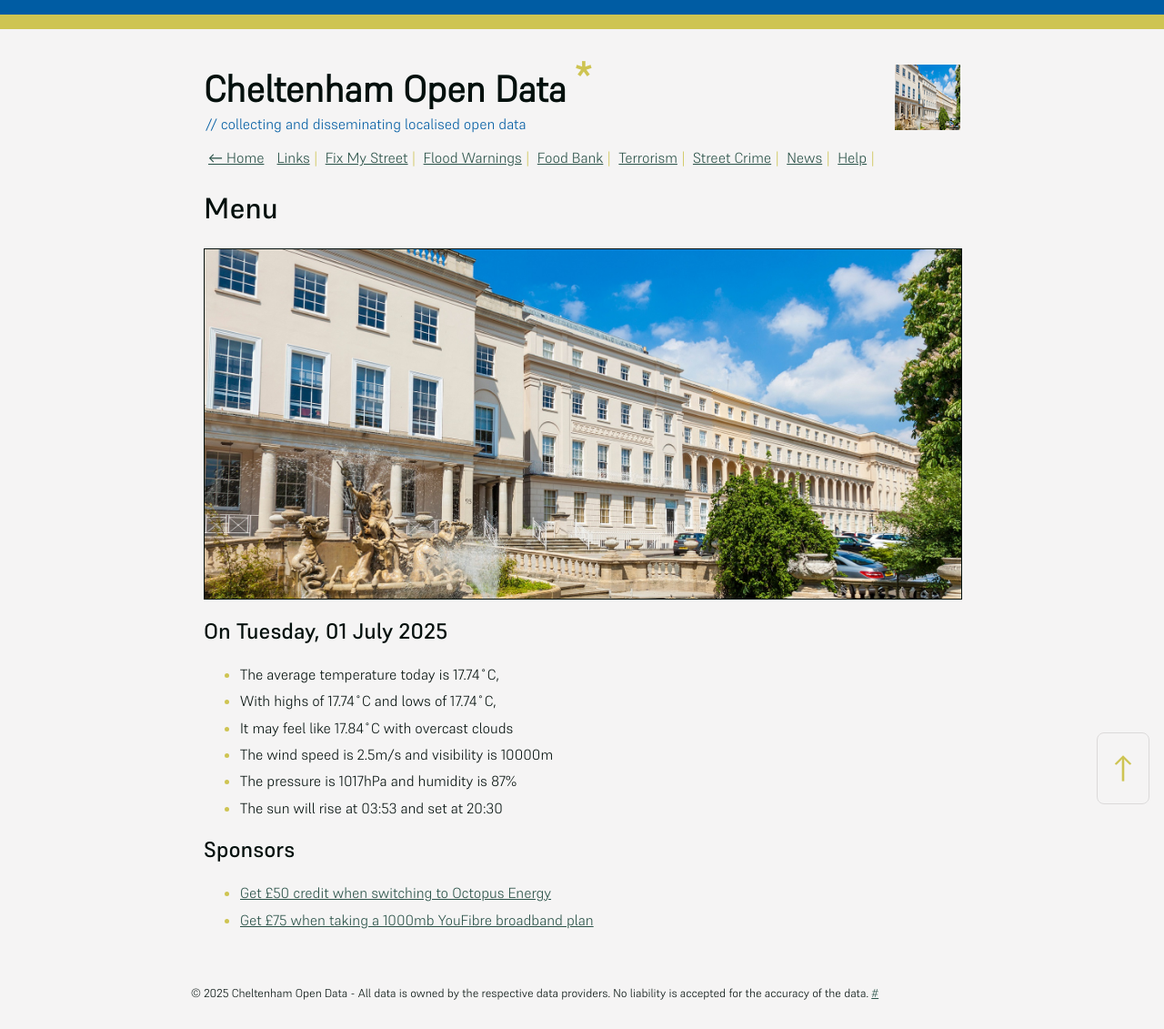
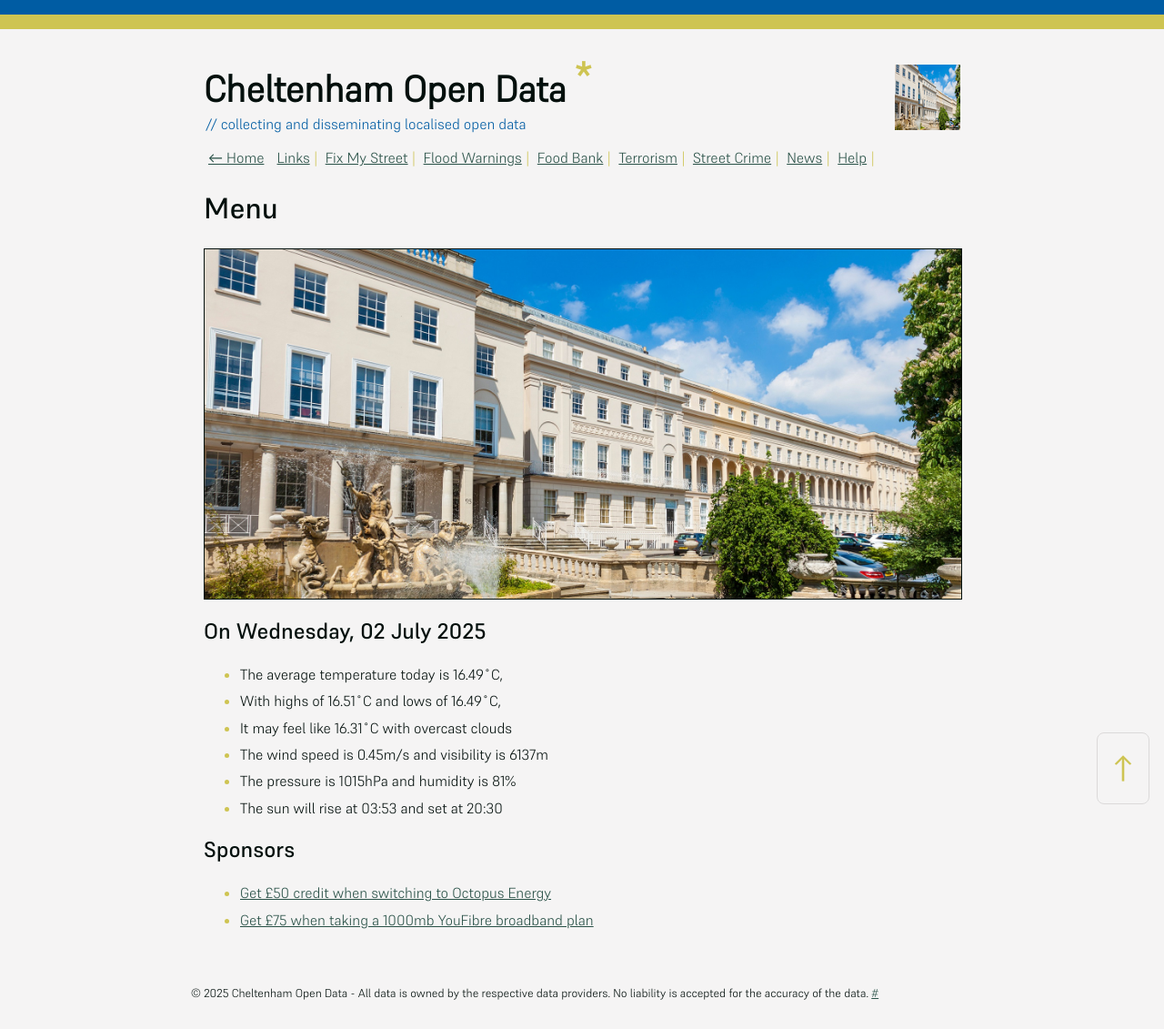
Before and after one commit to mat-0/cheltenham-open-data, a Jekyll site: the page built from index.md, in a window 1280 px wide. Shown: the whole page at 91% size. Built offline with Jekyll 4.4.1, drawn with Linux system fonts in a browser that asks for light colours.

Commit message:
Updated 2025-07-02 01:24:27

```diff
--- a/index.md
+++ b/index.md
@@ -8,13 +8,13 @@ seo: Menu
 ![Logo](/images/logo.jpg){:width="832px"}
 
 <!-- weather_marker starts -->
-## On Tuesday, 01 July 2025
+## On Wednesday, 02 July 2025
 
-- The average temperature today is 17.74˚C,
-- With highs of 17.74˚C and lows of 17.74˚C,
-- It may feel like 17.84˚C with overcast clouds
-- The wind speed is 2.5m/s and visibility is 10000m
-- The pressure is 1017hPa and humidity is 87%
+- The average temperature today is 16.49˚C,
+- With highs of 16.51˚C and lows of 16.49˚C,
+- It may feel like 16.31˚C with overcast clouds
+- The wind speed is 0.45m/s and visibility is 6137m
+- The pressure is 1015hPa and humidity is 81%
 - The sun will rise at 03:53 and set at 20:30
 
 <!-- weather_marker ends -->
```
Also changed, not shown: _data/flood.json (+4 -4 lines), _pages/news.md (+7 -7 lines), _pages/terrorism.md (+1 -1 lines).
